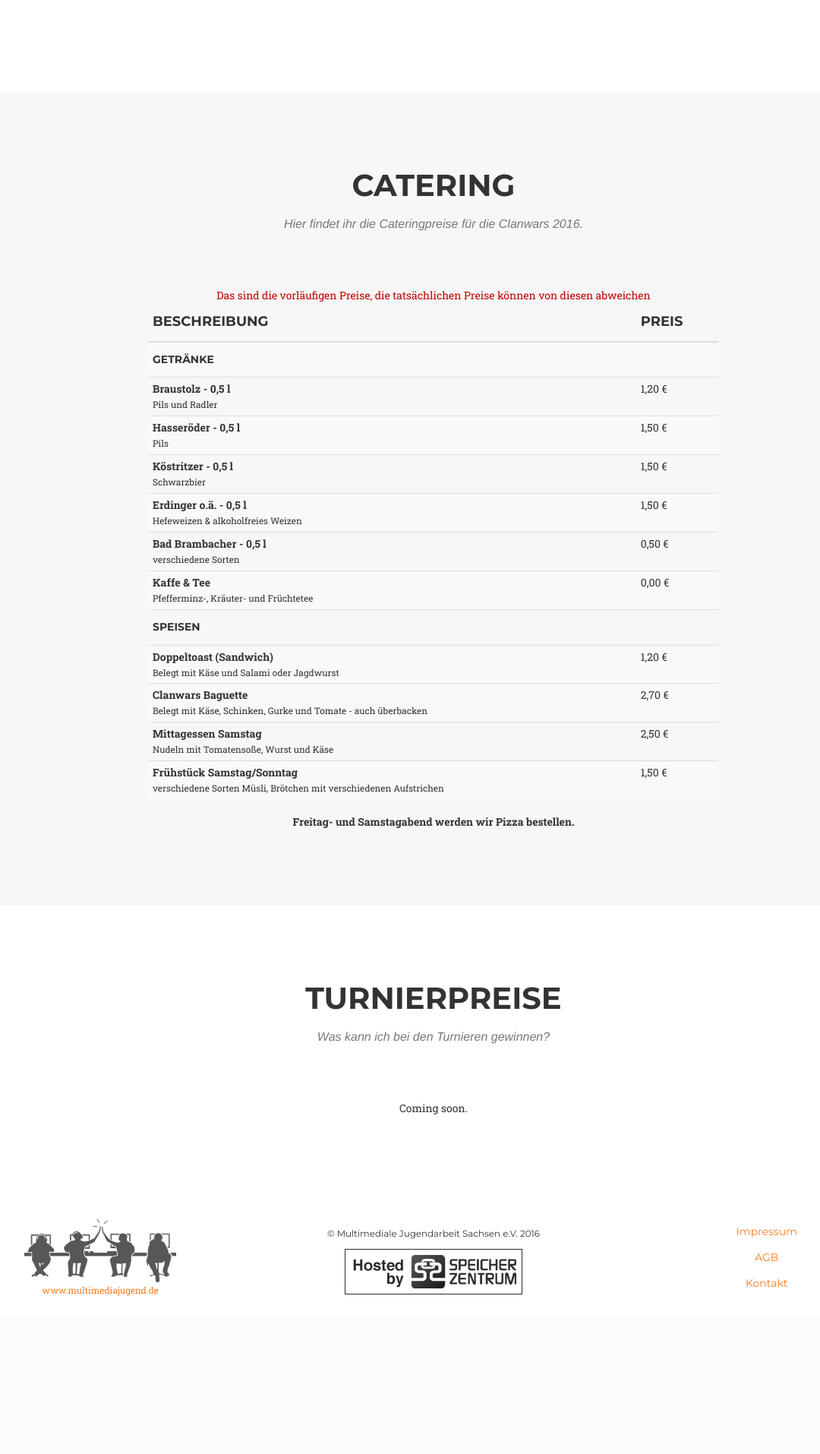
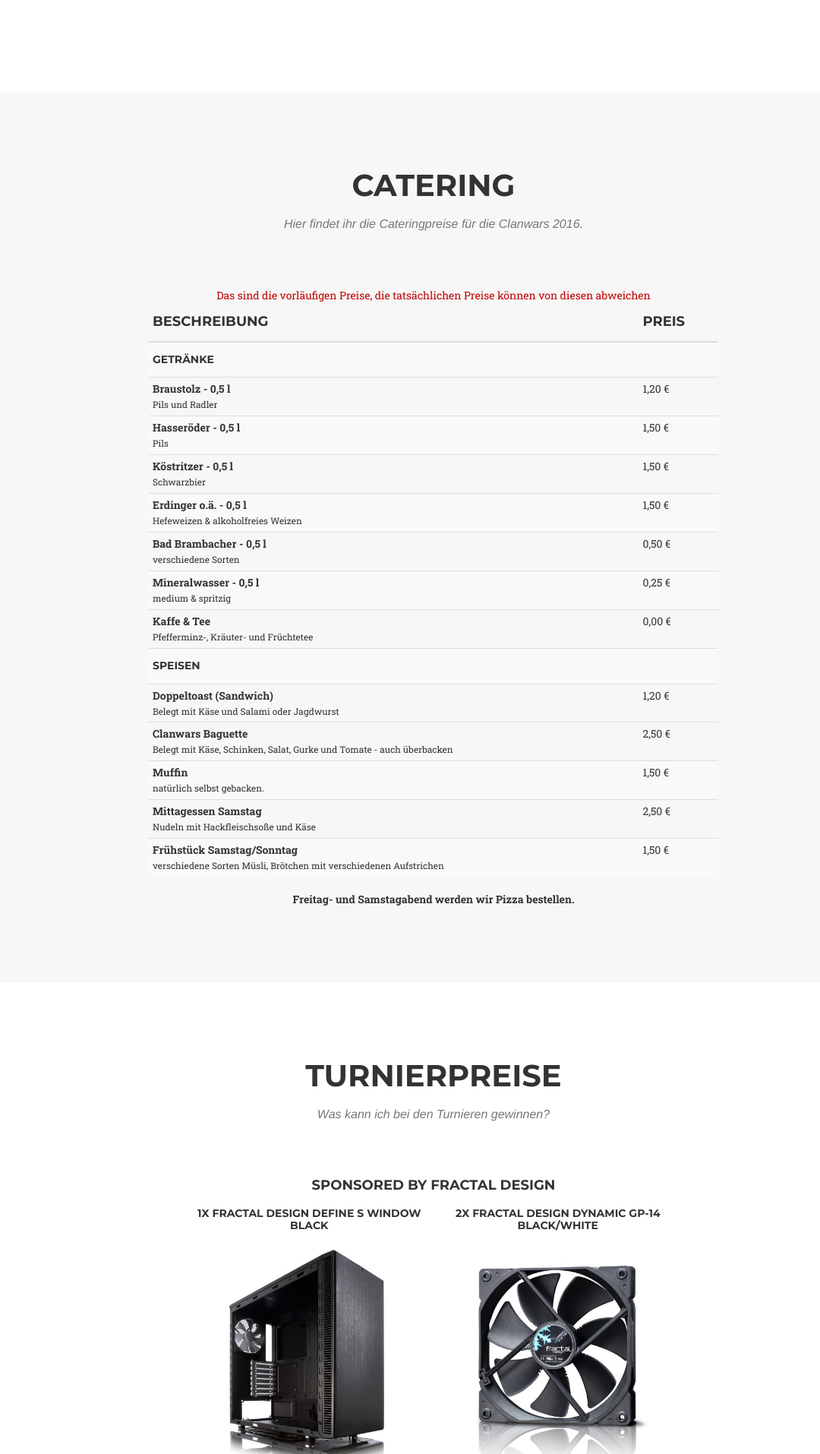
Before and after one commit to Multimediajugend/clanwars-landing, a PHP site: page /details.php in a window 1280 px wide. Shown: the part 1806-3720 px from the top of the page at 76% size, without its empty margins (69-1149 px from the left). Before the commit the page ends 3512 px from the top, so only its background shows below. Run offline with PHP 8.4, Linux system fonts and the light colour scheme; some libraries are stand-ins or nearby versions; some web fonts are replaced.

Commit message:
Modify details-page

```diff
--- a/css/clanwars.css
+++ b/css/clanwars.css
@@ -431,3 +431,7 @@ footer ul.quicklinks {
 .red {
     color: #C00000;
 }
+
+.img-responsive {
+    margin: 0 auto;
+}
--- a/details.php
+++ b/details.php
@@ -18,7 +18,7 @@ require_once('./config/config.php');
     <!-- Bootstrap Core CSS -->
     <link href="css/bootstrap.min.css" rel="stylesheet">
     <!-- Custom CSS -->
-    <link href="css/clanwars.css" rel="stylesheet">
+    <link href="css/clanwars.css?v=20161024_1330" rel="stylesheet">
     <!-- Custom Fonts -->
     <link href="css/font-awesome.min.css" rel="stylesheet" type="text/css">
     <link href="https://fonts.googleapis.com/css?family=Montserrat:400,700" rel="stylesheet" type="text/css">
@@ -111,7 +111,7 @@ require_once('./config/config.php');
                                 <div class="panel-body">
                                     <p class="text-center"><img src="/img/usk16.png" /></p>
                                     <p class="text-center">
-                                        <strong>Wir, als Veranstalter, müssen sicherstellen, dass Teilnehmer unter 18 Jahre keinen Zugang zu jugendgefährdenden Medien erhalten. Das beduetet, dass Spiele, sowie Medien zu den Spielen, die keine Jugendfreigabe (USK 18) erhalten haben, auf unserer Veranstaltung verboten sind.</strong>
+                                        <strong>Wir, als Veranstalter, müssen sicherstellen, dass Teilnehmer unter 18 Jahre keinen Zugang zu jugendgefährdenden Medien erhalten. Das bedeutet, dass Spiele, sowie Medien zu den Spielen, die keine Jugendfreigabe (USK 18) erhalten haben, auf unserer Veranstaltung verboten sind.</strong>
                                     </p>
                                     <p>
                                         <h5>Ich bin unter 18 Jahre alt.</h5>
@@ -135,6 +135,9 @@ require_once('./config/config.php');
                             </div>
                             <div id="collapseOne" class="panel-collapse collapse" role="tabpanel" aria-labelledby="headingOne">
                                 <div class="panel-body">
+                                    <p>
+                                        Hier ein paar ausgewählte Spiele, davon dürft ihr die <span class="green"><strong>grün</strong></span> markierten Spiele spielen, die <span class="red"><strong>rot</strong></span> markierten hingegen nicht:
+                                    </p>
                                     <ul>
                                         <li><strong>Counter Strike</strong>: <span class="green">1.6</span>, <span class="red">Condition Zero</span>, <span class="green">Source</span>, <span class="green">Global Offensive</span> </li>
                                         <li><strong>Battlefield</strong>: <span class="green">1942</span>, <span class="green">Vietnam</span>, <span class="green">BF 2</span>, <span class="green">2142</span>, <span class="red">BF 3</span>, <span class="red">Hardline</span>, <span class="green">Battlefield 1</span></li>
@@ -142,9 +145,9 @@ require_once('./config/config.php');
                                         <li><strong>MOBA</strong>: <span class="green">LoL</span>, <span class="green">DotA 2</span></li>
                                         <li><strong>Sonstige</strong>: <span class="green">TrackMania</span>, <span class="green">FlatOut 2 (dt. Version)</span>, <span class="green">Blobby Volley</span>, <span class="green">Diablo III</span></li>
                                     </ul>
-                                    <span class="text-muted">
+                                    <p class="text-muted">
                                         Wenn du dir nicht sicher bist, welche Altersfreigabe welches Spiel hat, kannst du auf der Webseite der <a href="http://www.usk.de/titelsuche">USK</a> selbst nachschauen.
-                                    </span>
+                                    </p>
                                 </div>
                             </div>
                         </div>
@@ -265,6 +268,13 @@ require_once('./config/config.php');
                             </tr>
                             <tr>
                                 <td>
+                                    <strong>Mineralwasser - 0,5 l</strong><br>
+                                    <small>medium & spritzig</small>
+                                </td>
+                                <td>0,25 €</td>
+                            </tr>
+                            <tr>
+                                <td>
                                     <strong>Kaffe & Tee</strong><br>
                                     <small>Pfefferminz-, Kräuter- und Früchtetee</small>
                                 </td>
@@ -283,14 +293,21 @@ require_once('./config/config.php');
                             <tr>
                                 <td>
                                     <strong>Clanwars Baguette</strong><br>
-                                    <small>Belegt mit Käse, Schinken, Gurke und Tomate - auch überbacken</small>
+                                    <small>Belegt mit Käse, Schinken, Salat, Gurke und Tomate - auch überbacken</small>
                                 </td>
-                                <td>2,70 €</td>
+                                <td>2,50 €</td>
+                            </tr>
+                            <tr>
+                                <td>
+                                    <strong>Muffin</strong><br>
+                                    <small>natürlich selbst gebacken.</small>
+                                </td>
+                                <td>1,50 €</td>
                             </tr>
                             <tr>
                                 <td>
                                     <strong>Mittagessen Samstag</strong><br>
-                                    <small>Nudeln mit Tomatensoße, Wurst und Käse</small>
+                                    <small>Nudeln mit Hackfleischsoße und Käse</small>
                                 </td>
                                 <td>2,50 €</td>
                             </tr>
@@ -312,12 +329,36 @@ require_once('./config/config.php');
     </section>
     <section id="Turnierpreise">
         <div class="row">
-            <div class="col-md-6 col-md-push-3 text-center">
+            <div class="col-md-8 col-md-push-2 col-lg-6 col-lg-push-3 text-center">
                 <h2 class="section-heading">Turnierpreise</h2>
                 <h3 class="section-subheading text-muted">Was kann ich bei den Turnieren gewinnen?</h3>
-                <p>
-                    Coming soon.
-                </p>
+                <h4>Sponsored by Fractal Design</h4>
+                <div class="row">
+                    <div class="col-md-6">
+                        <h5>1x Fractal Design Define S Window Black</h5>
+                        <img id="fractaldesign01" src="/img/sponsors/fractaldesign/define_s_1.jpg" class="img-responsive" />
+                        <p class="text-muted">
+                            Das Define S Gehäuse ist mit einer Vielzahl von intelligenten Features ausgestattet und zeichnet sich durch ein großzügiges Raumangebot sowie ein außerordentlich leises Betriebsgeräusch aus. Auch beim Design gibt es keine Kompromisse, so kommt das Define S ebenfalls im eleganten, für die Define Serie typischen, skandinavischen Design.<br>
+                            <a href="http://www.fractal-design.com/home/product/cases/define-series/define-s">Mehr Infos bekommt ihr hier</a>
+                        </p>
+                    </div>
+                    <div class="col-md-6">
+                        <h5>2x Fractal Design Dynamic GP-14 Black/White</h5>
+                        <img id="fractaldesign02" src="/img/sponsors/fractaldesign/dynamic_1.jpg" class="img-responsive" />
+                        <p class="text-muted">
+                            Designt mit führenden technologischen Erkenntnissen, bieten die Dynamic Series Lüfter aerodynamische Elemente, ähnlich dem Design einer Tragfläche mit herausragenden geräuschreduzierenden Elementen zu einem fantastischen Preis-Leistungs-Verhältnis.<br>
+                            <a href="http://www.fractal-design.com/home/product/casefans/dynamic-series">Mehr Infos bekommt ihr hier</a>
+                        </p>
+                    </div>
+                </div>
+                <h4>Weitere Preise</h4>
+                <div class="row">
+                    <div class="col-md-6 col-md-push-3">
+                        <p>
+                            <strong>Natürlich gibt es noch andere Preise, lasst euch einfach überraschen.</strong>
+                        </p>
+                    </div>
+                </div>
             </div>
         </div>
     </section>
@@ -370,6 +411,24 @@ require_once('./config/config.php');
     <script src="scripts/ui-bootstrap-custom-tpls-1.3.2.js"></script>
 
     <!-- Custom JavaScript -->
-    <script src="scripts/clanwars.js"></script>
+    <script>
+        $(function() {
+            $('#fractaldesign01')
+                .mouseover(function() {
+                    $(this).attr('src', 'http://local.hsf-clanwars.de/img/sponsors/fractaldesign/define_s_2.jpg');
+                })
+                .mouseout(function() {
+                    $(this).attr('src', 'http://local.hsf-clanwars.de/img/sponsors/fractaldesign/define_s_1.jpg');
+                });
+
+            $('#fractaldesign02')
+                .mouseover(function() {
+                    $(this).attr('src', 'http://local.hsf-clanwars.de/img/sponsors/fractaldesign/dynamic_2.jpg');
+                })
+                .mouseout(function() {
+                    $(this).attr('src', 'http://local.hsf-clanwars.de/img/sponsors/fractaldesign/dynamic_1.jpg');
+                });
+        });
+    </script>
 </body>
 </html>
--- a/index.php
+++ b/index.php
@@ -20,7 +20,7 @@ require_once('./config/config.php');
     <!-- Pikaday CSS -->
     <link href="css/pikaday.css" rel="stylesheet">
     <!-- Custom CSS -->
-    <link href="css/clanwars.css" rel="stylesheet">
+    <link href="css/clanwars.css?v=20161024_1330" rel="stylesheet">
     <!-- Custom Fonts -->
     <link href="css/font-awesome.min.css" rel="stylesheet" type="text/css">
     <link href="https://fonts.googleapis.com/css?family=Montserrat:400,700" rel="stylesheet" type="text/css">
--- a/sections/sponsors.php
+++ b/sections/sponsors.php
@@ -8,19 +8,19 @@
         <div class="row">
             <div class="col-lg-12 text-center" style="margin-top:30px;">
                 <a href="http://www.fractal-design.com/">
-                    <img src="img/sponsors/markensturm/define_s_flat.jpg">
+                    <img src="img/sponsors/markensturm/define_s_flat.jpg" class="img-responsive" />
                 </a>
             </div>
         </div>
         <div class="row">
             <div class="col-sm-6 text-center" style="margin-top:30px;">
                 <a href="http://www.braustolz.de/">
-                    <img src="img/sponsors/braustolz.png">
+                    <img src="img/sponsors/braustolz.png" class="img-responsive" />
                 </a>
             </div>
             <div class="col-sm-6 text-center" style="margin-top:30px;">
                 <a href="http://www.bad-brambacher.de/">
-                    <img src="img/sponsors/badbrambacher.png">
+                    <img src="img/sponsors/badbrambacher.png" class="img-responsive" />
                 </a>
             </div>
         </div>
```
Also changed, not shown: img/sponsors/fractaldesign/define_s_1.jpg (added), img/sponsors/fractaldesign/define_s_2.jpg (added), img/sponsors/fractaldesign/dynamic_1.jpg (added), img/sponsors/fractaldesign/dynamic_2.jpg (added), 1 other file.
